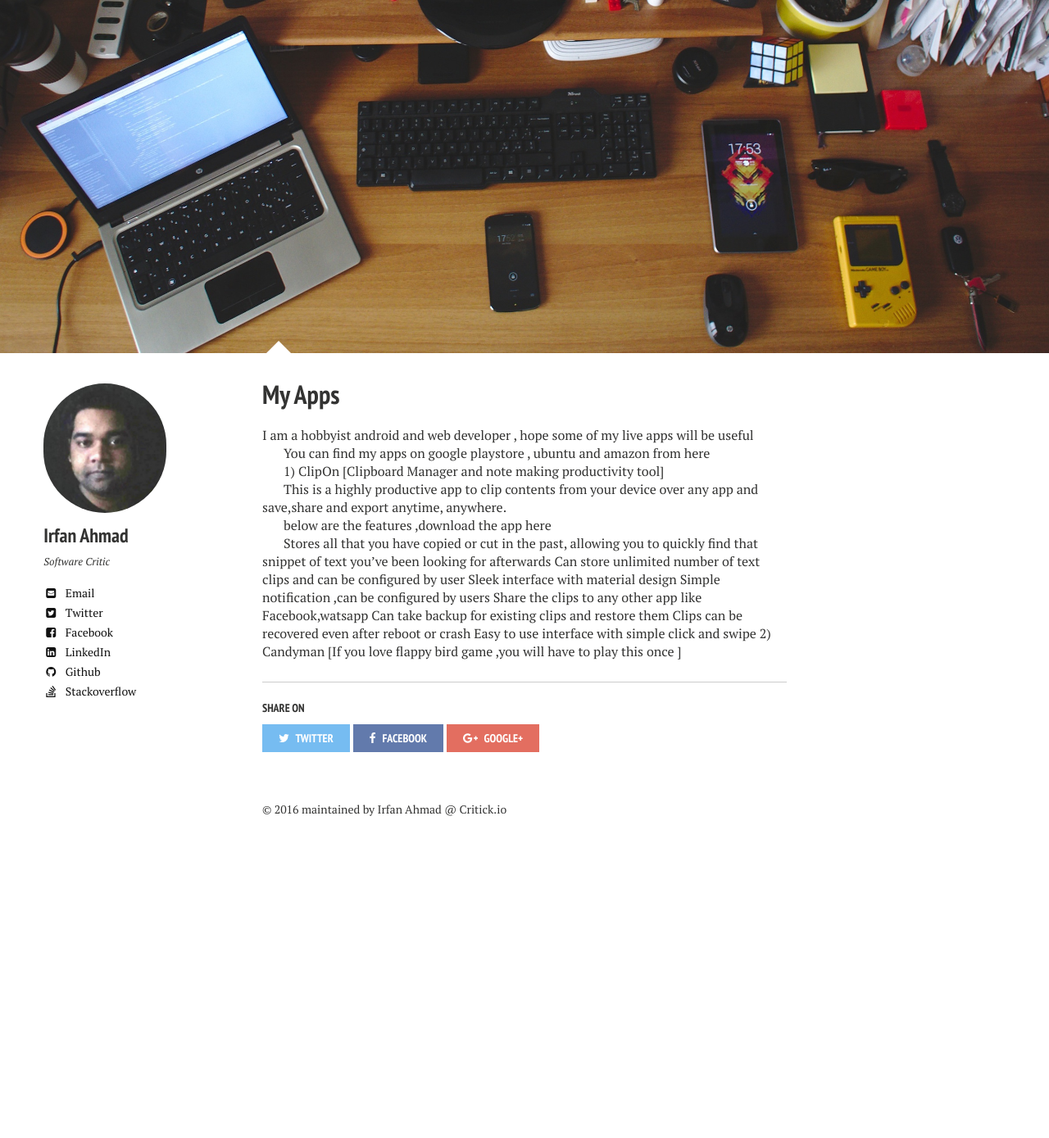
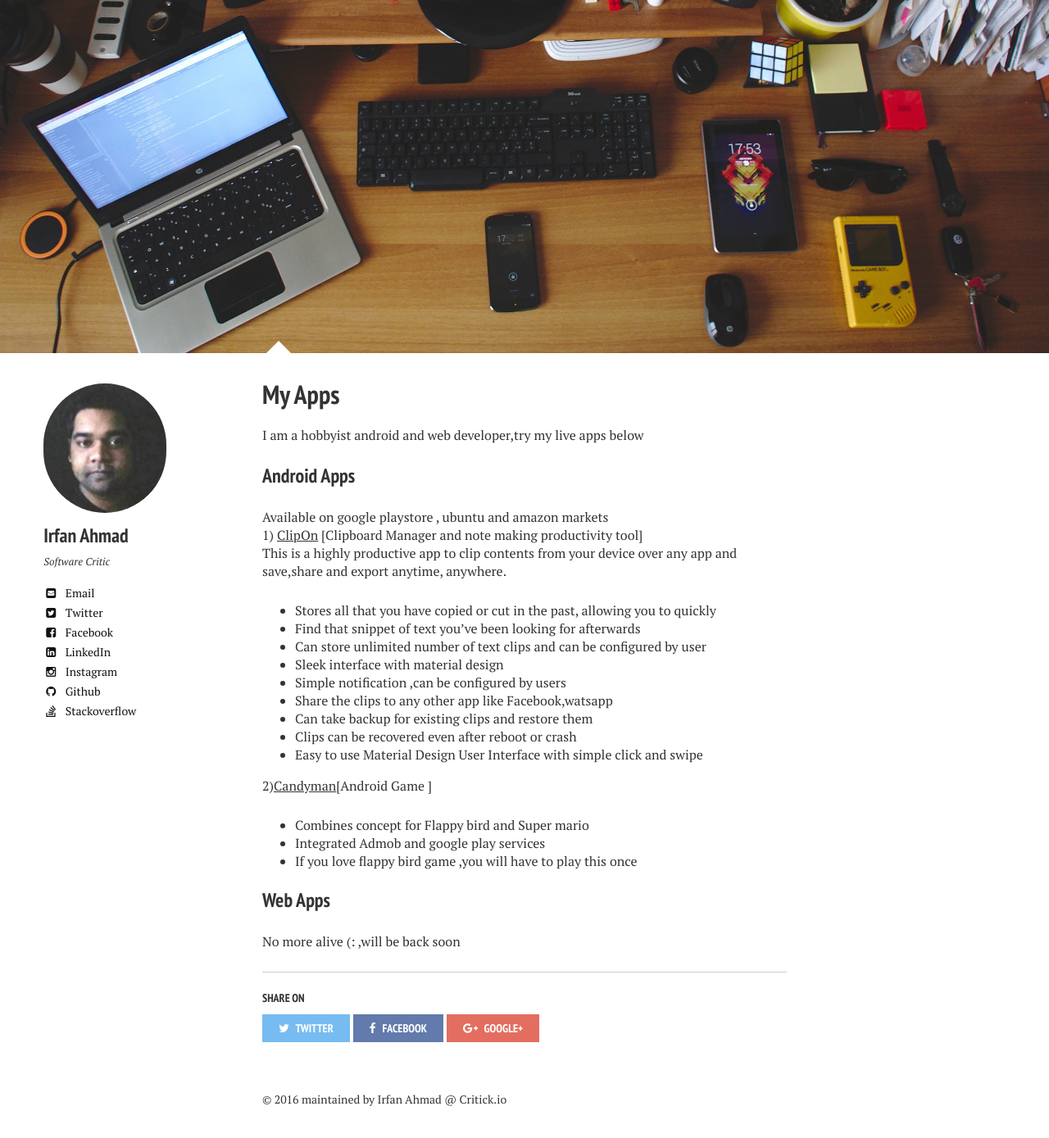
Before and after one commit to notimewaste/blog, a Jekyll site: the page built from apps/index.md, in a window 1280 px wide and 1400 px high, scrolled down 347 px. Shown: the top 1389 px of the window at 82% size. Built offline with Jekyll 4.4.1, drawn with Linux system fonts in a browser that asks for light colours; nearby versions of some CDN libraries; before the commit the page ends 1393 px from its top, so only the background shows below that.

```diff
--- a/_config.yml
+++ b/_config.yml
@@ -41,17 +41,17 @@ owner:
     ad-slot:
   bing-verify:
   github: irfanah
-  stackoverflow: irfan-ahmad   #from a "http://stackoverflow.com/users/123456/username" link
+  stackoverflow: 5257528/irfan-ahmad   #from a "http://stackoverflow.com/users/123456/username" link
   linkedin: irfanahmads
   xing: #username
-  instagram: #username
+  instagram: irfanahmads
   lastfm: #username
   tumblr: #username
   pinterest: #username
   foursquare: #username
   steam: #username
   dribbble: #username
-  youtube: #username
+  youtube: #
   soundcloud: #username
   weibo: #username
   flickr: #username
--- a/apps/index.md
+++ b/apps/index.md
@@ -7,22 +7,28 @@ comments: true
 image:
   feature: sample-image-11.jpg
 ---
-I am a hobbyist android and web developer , hope some of my live apps will be useful
+I am a hobbyist android and web developer,try my live apps below
 
-You can find my apps on google playstore , ubuntu and amazon from here
-
-1) ClipOn [Clipboard Manager and note making productivity tool]
-
+### Android Apps
+Available on google playstore , ubuntu and amazon markets
+1) <a href="https://play.google.com/store/apps/details?id=com.irfana.tinyclip&hl=en">ClipOn</a> [Clipboard Manager and note making productivity tool]
 This is a highly productive app to clip contents from your device over any app and save,share and export anytime, anywhere.
 
-below are the features ,download the app here
+* Stores all that you have copied or cut in the past, allowing you to quickly
+* Find that snippet of text you’ve been looking for afterwards
+* Can store unlimited number of text clips and can be configured by user
+* Sleek interface with material design
+* Simple notification ,can be configured by users
+* Share the clips to any other app like Facebook,watsapp
+* Can take backup for existing clips and restore them
+* Clips can be recovered even after reboot or crash
+* Easy to use  Material Design User Interface with simple click and swipe
 
-Stores all that you have copied or cut in the past, allowing you to quickly find that snippet of text you’ve been looking for afterwards
-Can store unlimited number of text clips and can be configured by user
-Sleek interface with material design
-Simple notification ,can be configured by users
-Share the clips to any other app like Facebook,watsapp
-Can take backup for existing clips and restore them
-Clips can be recovered even after reboot or crash
-Easy to use interface with simple click and swipe
-2) Candyman [If you love flappy bird game ,you will have to play this once ]
+2)<a href="https://play.google.com/store/apps/details?id=com.irfana.Candyman&hl=en">Candyman</a>[Android Game ]
+
+* Combines concept for Flappy bird and Super mario
+* Integrated Admob and google play services
+* If you love flappy bird game ,you will have to play this once
+
+###  Web Apps
+No more alive (: ,will be back soon
```
Also changed, not shown: _posts/2012-05-22-readability-post.md (deleted, +0 -44 lines), _posts/2013-05-22-sample-post-images.md (deleted, +0 -62 lines), _posts/2014-07-31-author-override.md (deleted, +0 -43 lines), _posts/2014-10-16-ssh password trick.md (added, +71 -0 lines), _posts/2015-12-16-Future-of-Programming-is-Testing.md (added, +38 -0 lines), _posts/2016-01-12-Vodqa-effect.md (added, +34 -0 lines), _posts/2016-01-15-Testing-Strategy-for-startups.md (added, +32 -0 lines), about/index.md (+1 -1 lines), _posts/2014-03-10-sample-post.md (renamed from _posts/2011-03-10-sample-post.md), _posts/2014-05-23-readability-feature-post.md (renamed from _posts/2013-05-23-readability-feature-post.md), _posts/2014-08-12-sample-link-post.md (renamed from _posts/2013-08-12-sample-link-post.md), _posts/2014-08-16-code-highlighting-post.md (renamed from _posts/2013-08-16-code-highlighting-post.md), images/bdd1.png (added), images/bdd2.png (added), 3 more files.
